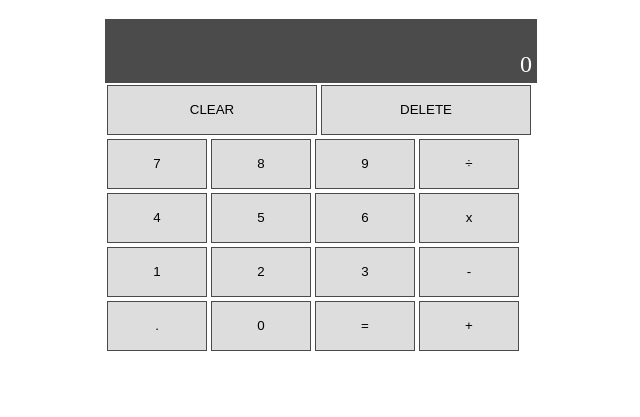
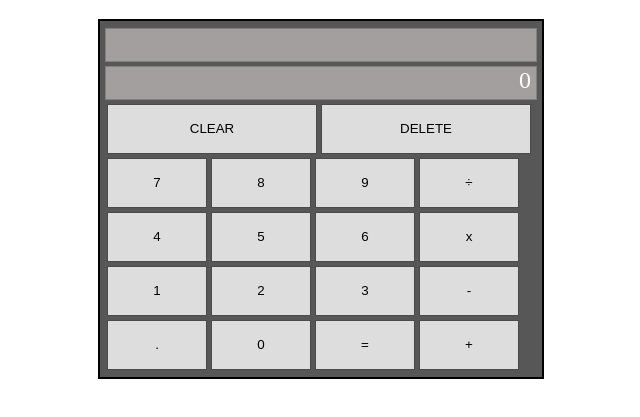
Before and after one commit to knotnitin/calculator, a plain HTML site: page index.html in a window 1280 px wide. Shown: the part 61-478 px from the top of the page, without its empty margins (319-959 px from the left). Drawn offline with Linux system fonts and the light colour scheme.

Commit message:
Added border to calculator

```diff
--- a/styles.css
+++ b/styles.css
@@ -7,6 +7,9 @@ h1{
     margin: auto;
     display: flex;
     flex-wrap: wrap;
+    border: 2px solid black;
+    padding: 5px;
+    background-color: #575757;
 }
 
 .row{
@@ -46,7 +49,9 @@ h1{
     min-height: 32px;
     text-align: right;
     font-size: 24px;
-    background-color: #4b4b4b;
+    background-color: #a39f9f;
     color: white;
     padding-right: 5px;
+    margin: 2px 0;
+    border: 1px solid gray;
 }
```
